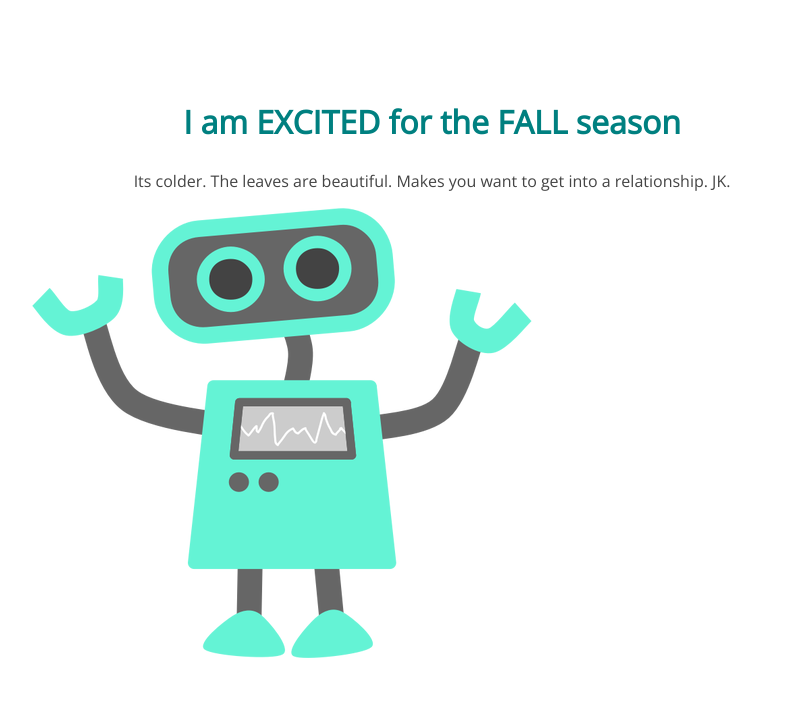
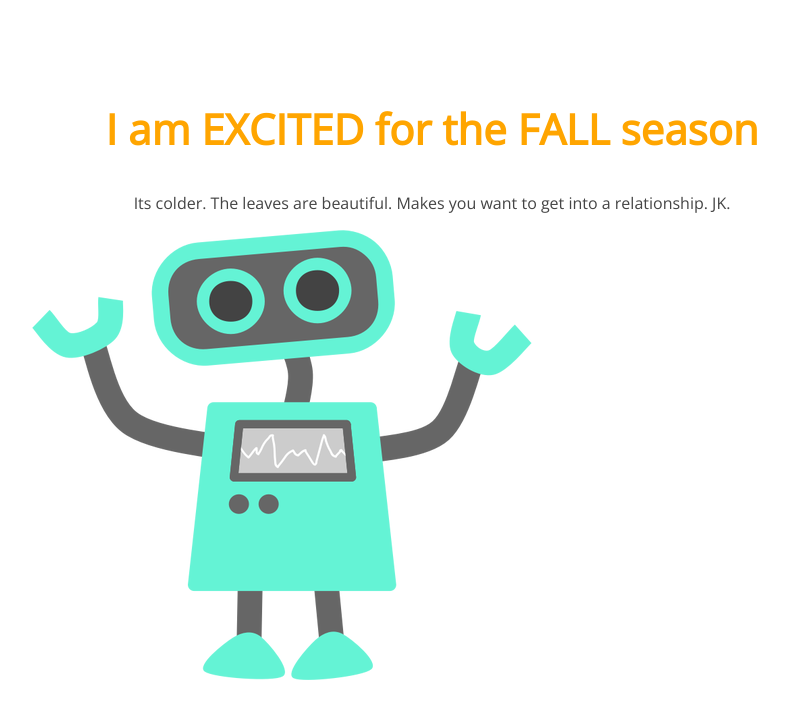
Before and after one commit to cyrelljumanan/105-project, a plain HTML site: page index.html in a window 1280 px wide. Shown: the whole page, without its empty margins (208-996 px from the left). Drawn offline with nearby package versions, Linux system fonts and the light colour scheme.

Commit message:
changed color and font size of h1

```diff
--- a/css/style.css
+++ b/css/style.css
@@ -8,8 +8,8 @@ section p {
 	color: #454545;
 }
 section h1 {
-	color: teal;
-	font: 32px 'Open Sans';
+	color: orange;
+	font: 42px 'Open Sans';
 	font-weight: bold;
 }
 section p {
```
Also changed, not shown: 1 other file.
